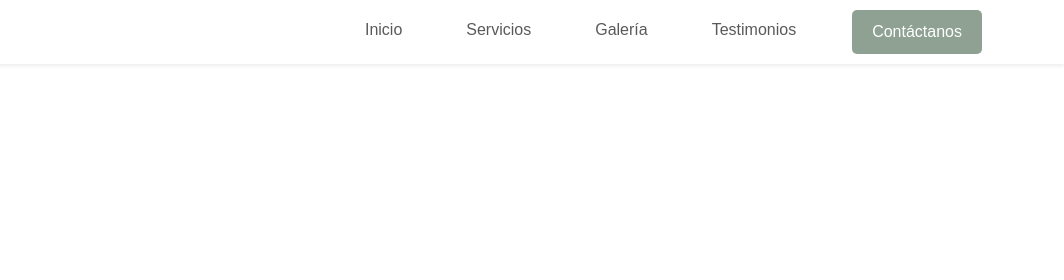
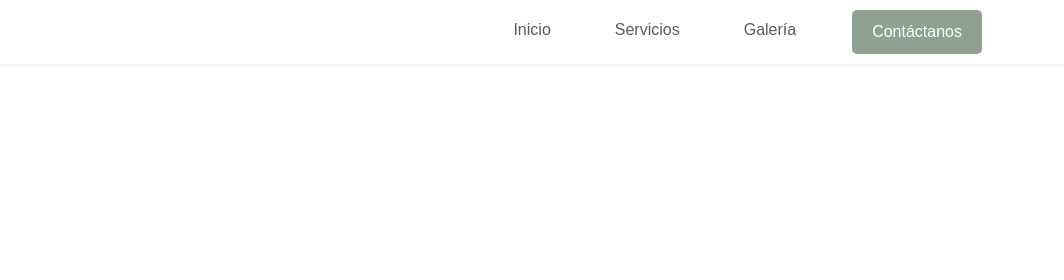
Before and after one commit to jarenas1/Matices, a website built with Vite: page index.html in a window 1280 px wide. Shown: the top 280 px of the page, 216-1280 px from the left. Built offline with nearby package versions, Linux system fonts and the light colour scheme; files whose address does not match are found by name.

Commit message:
create headeSticky

```diff
--- a/index.html
+++ b/index.html
@@ -21,7 +21,6 @@
                         <li class="nav-item"><a class="nav-link" href="#">Inicio</a></li>
                         <li class="nav-item"><a class="nav-link" href="#servicios">Servicios</a></li>
                         <li class="nav-item"><a class="nav-link" href="#galeria">Galería</a></li>
-                        <li class="nav-item"><a class="nav-link" href="#testimonios">Testimonios</a></li>
                         <li class="nav-item"><a class="btn btn-primary contact-btn" href="#contacto">Contáctanos</a></li>
                     </ul>
                 </div>
@@ -87,7 +86,7 @@
       </section>
 
       <!-- Testimonios -->
-      <section id="testimonios" class="testimonios py-5 bg-light text-center">
+      <!-- <section id="testimonios" class="testimonios py-5 bg-light text-center">
           <div class="container">
               <h2>Lo que dicen nuestros clientes</h2>
               <blockquote class="blockquote">
@@ -95,7 +94,7 @@
               </blockquote>
               <cite>- Carlos Pérez</cite>
           </div>
-      </section>
+      </section> -->
 
       <!-- Contacto -->
       <section id="contacto" class="contacto py-5 text-center">
--- a/src/scss/styles.scss
+++ b/src/scss/styles.scss
@@ -10,6 +10,15 @@ body {
 h2, h3 {
     color: #8fa193;
 }
+
+header{
+    position: sticky;
+    top: 0;
+    width: 100%;
+    z-index: 999;
+}
+
+
 
 .contact-btn{
     border: none;
```
